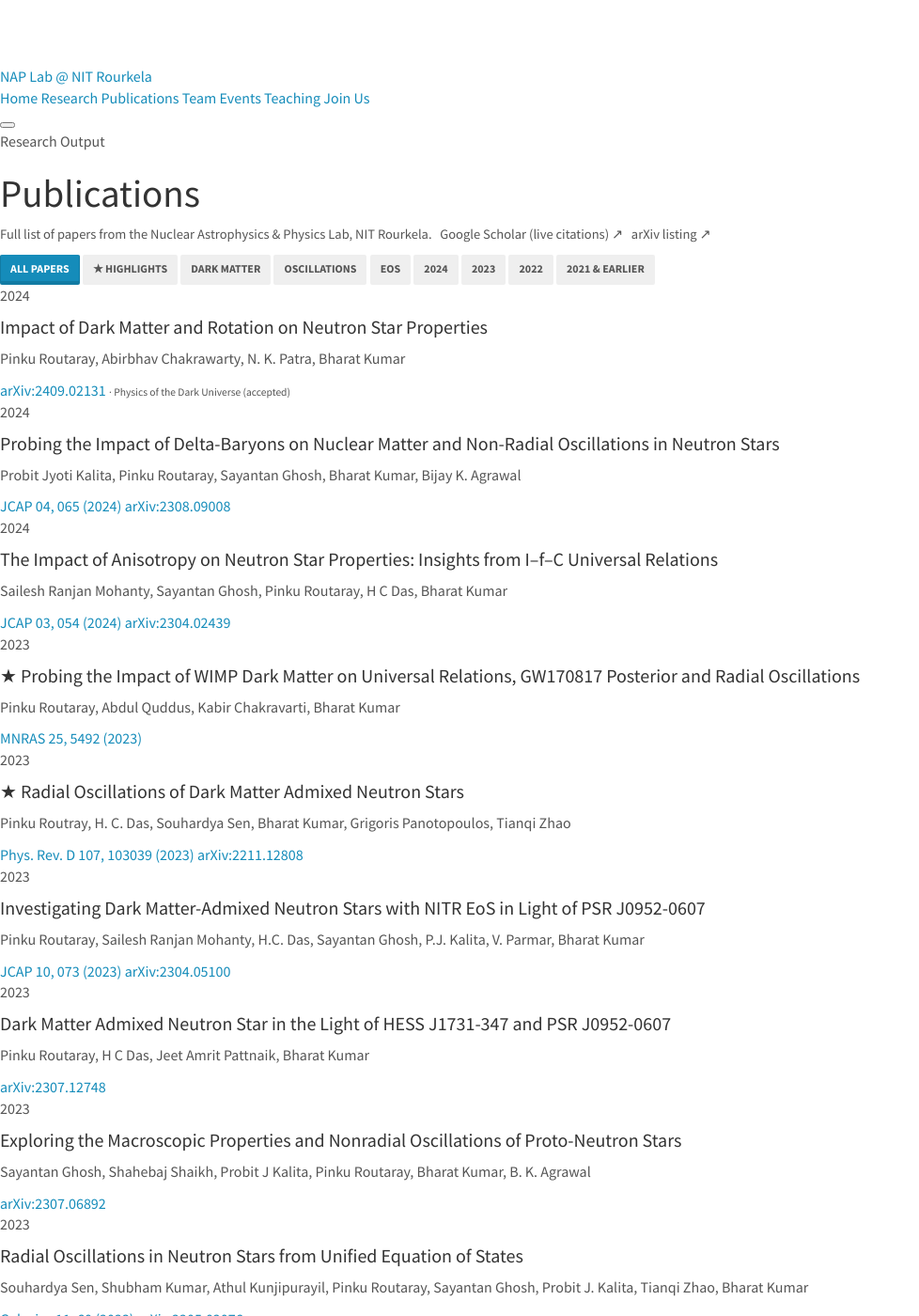
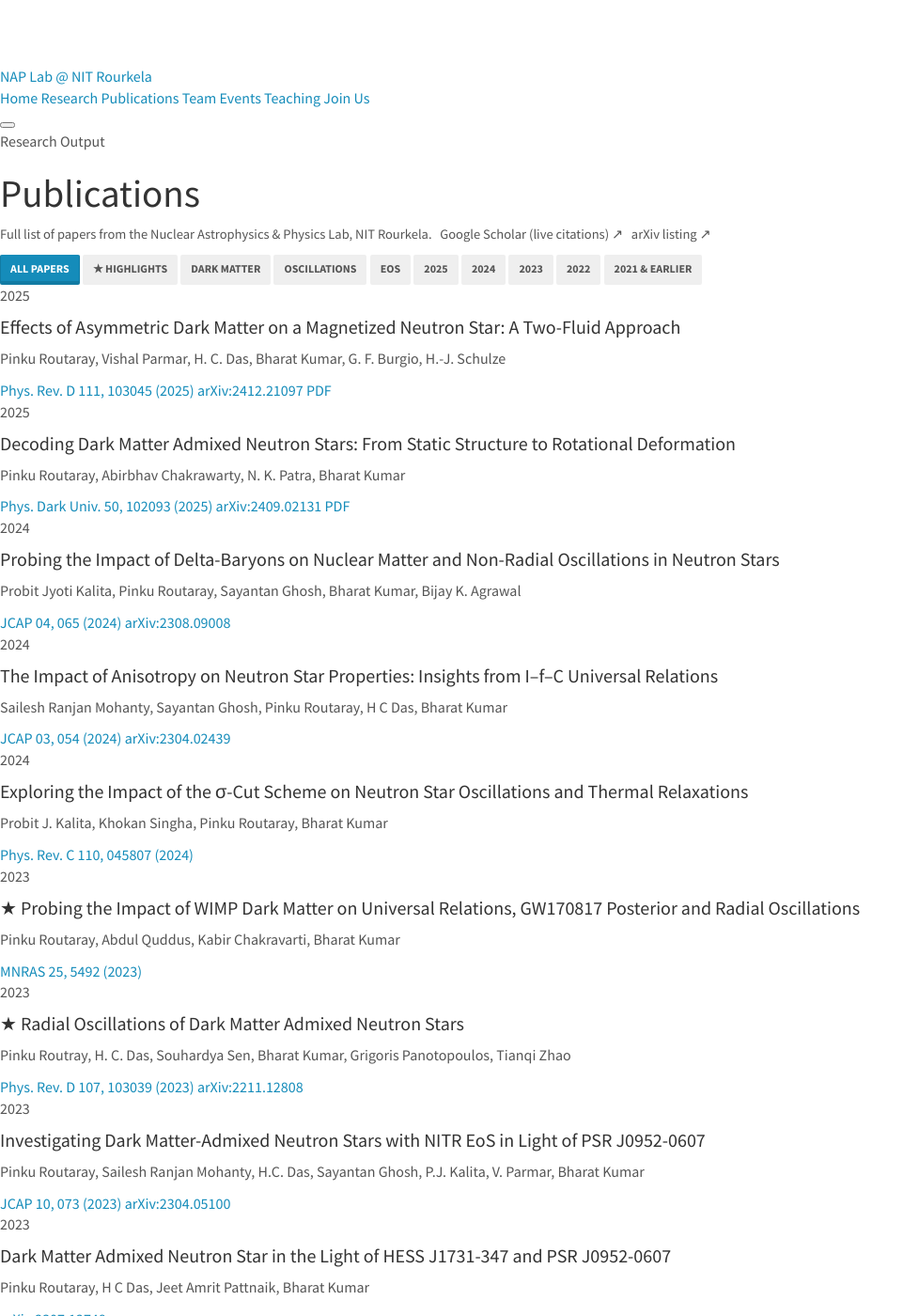
Before and after one commit to bharatiop/bharatiop.github.io, a Jekyll site: the page built from _pages/publications.md, in a window 1280 px wide and 1400 px high. Shown: the whole window at 94% size, without its empty margins (0-978 px from the left). Built offline with Jekyll 4.4.1, drawn with Linux system fonts in a browser that asks for light colours; some of the changed text lies outside the part shown.

Commit message:
Add files via upload

```diff
--- a/_pages/publications.md
+++ b/_pages/publications.md
@@ -27,6 +27,7 @@ permalink: /publications/
     <button class="btn btn-secondary btn-sm pub-filter" data-filter="dm" onclick="filterPubs(this,'dm')">Dark Matter</button>
     <button class="btn btn-secondary btn-sm pub-filter" data-filter="osc" onclick="filterPubs(this,'osc')">Oscillations</button>
     <button class="btn btn-secondary btn-sm pub-filter" data-filter="eos" onclick="filterPubs(this,'eos')">EoS</button>
+    <button class="btn btn-secondary btn-sm pub-filter" data-filter="2025" onclick="filterPubs(this,'2025')">2025</button>
     <button class="btn btn-secondary btn-sm pub-filter" data-filter="2024" onclick="filterPubs(this,'2024')">2024</button>
     <button class="btn btn-secondary btn-sm pub-filter" data-filter="2023" onclick="filterPubs(this,'2023')">2023</button>
     <button class="btn btn-secondary btn-sm pub-filter" data-filter="2022" onclick="filterPubs(this,'2022')">2022</button>
@@ -35,18 +36,34 @@ permalink: /publications/
 
   <div class="pub-list" id="pubList">
 
-    <!-- 2024 -->
-    <div class="pub-item" data-year="2024" data-tags="dm eos">
-      <span class="pub-year">2024</span>
+    <!-- 2025 -->
+    <div class="pub-item" data-year="2025" data-tags="dm eos">
+      <span class="pub-year">2025</span>
       <div class="pub-info">
-        <h4>Impact of Dark Matter and Rotation on Neutron Star Properties</h4>
-        <p class="pub-authors">Pinku Routaray, Abirbhav Chakrawarty, N. K. Patra, Bharat Kumar</p>
+        <h4>Effects of Asymmetric Dark Matter on a Magnetized Neutron Star: A Two-Fluid Approach</h4>
+        <p class="pub-authors">Pinku Routaray, Vishal Parmar, H. C. Das, Bharat Kumar, G. F. Burgio, H.-J. Schulze</p>
         <div class="pub-links">
-          <a href="https://arxiv.org/abs/2409.02131" class="pub-link" target="_blank" rel="noopener">arXiv:2409.02131</a>
-          <span style="font-size:11.5px;color:var(--text-light);">· Physics of the Dark Universe (accepted)</span>
+          <a href="https://doi.org/10.1103/PhysRevD.111.103045" class="pub-link" target="_blank" rel="noopener">Phys. Rev. D 111, 103045 (2025)</a>
+          <a href="https://arxiv.org/abs/2412.21097" class="pub-link" target="_blank" rel="noopener">arXiv:2412.21097</a>
+          <a href="/downloads/Routaray_2025_PRD_asym_dm.pdf" class="pub-link" target="_blank" rel="noopener">PDF</a>
         </div>
       </div>
     </div>
+
+    <div class="pub-item" data-year="2025" data-tags="dm eos">
+      <span class="pub-year">2025</span>
+      <div class="pub-info">
+        <h4>Decoding Dark Matter Admixed Neutron Stars: From Static Structure to Rotational Deformation</h4>
+        <p class="pub-authors">Pinku Routaray, Abirbhav Chakrawarty, N. K. Patra, Bharat Kumar</p>
+        <div class="pub-links">
+          <a href="https://doi.org/10.1016/j.dark.2025.102093" class="pub-link" target="_blank" rel="noopener">Phys. Dark Univ. 50, 102093 (2025)</a>
+          <a href="https://arxiv.org/abs/2409.02131" class="pub-link" target="_blank" rel="noopener">arXiv:2409.02131</a>
+          <a href="/downloads/Routaray_2025_PhysDarkUniv_dm_rotation.pdf" class="pub-link" target="_blank" rel="noopener">PDF</a>
+        </div>
+      </div>
+    </div>
+
+    <!-- 2024 -->
 
     <div class="pub-item" data-year="2024" data-tags="delta osc eos">
       <span class="pub-year">2024</span>
@@ -68,6 +85,17 @@ permalink: /publications/
         <div class="pub-links">
           <a href="https://doi.org/10.1088/1475-7516/2024/03/054" class="pub-link" target="_blank" rel="noopener">JCAP 03, 054 (2024)</a>
           <a href="https://arxiv.org/abs/2304.02439" class="pub-link" target="_blank" rel="noopener">arXiv:2304.02439</a>
+        </div>
+      </div>
+    </div>
+
+    <div class="pub-item" data-year="2024" data-tags="osc eos">
+      <span class="pub-year">2024</span>
+      <div class="pub-info">
+        <h4>Exploring the Impact of the σ-Cut Scheme on Neutron Star Oscillations and Thermal Relaxations</h4>
+        <p class="pub-authors">Probit J. Kalita, Khokan Singha, Pinku Routaray, Bharat Kumar</p>
+        <div class="pub-links">
+          <a href="https://doi.org/10.1103/PhysRevC.110.045807" class="pub-link" target="_blank" rel="noopener">Phys. Rev. C 110, 045807 (2024)</a>
         </div>
       </div>
     </div>
@@ -125,6 +153,7 @@ permalink: /publications/
         <h4>Exploring the Macroscopic Properties and Nonradial Oscillations of Proto-Neutron Stars</h4>
         <p class="pub-authors">Sayantan Ghosh, Shahebaj Shaikh, Probit J Kalita, Pinku Routaray, Bharat Kumar, B. K. Agrawal</p>
         <div class="pub-links">
+          <a href="https://doi.org/10.1016/j.nuclphysa.2024.116697" class="pub-link" target="_blank" rel="noopener">Nucl. Phys. A 1008, 116697 (2024)</a>
           <a href="https://arxiv.org/abs/2307.06892" class="pub-link" target="_blank" rel="noopener">arXiv:2307.06892</a>
         </div>
       </div>
@@ -359,7 +388,7 @@ function filterPubs(btn, filter) {
       item.style.display = '';
     } else if (filter === 'highlight') {
       item.style.display = item.dataset.highlight === '1' ? '' : 'none';
-    } else if (['2024','2023','2022','older'].includes(filter)) {
+    } else if (['2025','2024','2023','2022','older'].includes(filter)) {
       item.style.display = item.dataset.year === filter ? '' : 'none';
     } else {
       var tags = item.dataset.tags || '';
```
